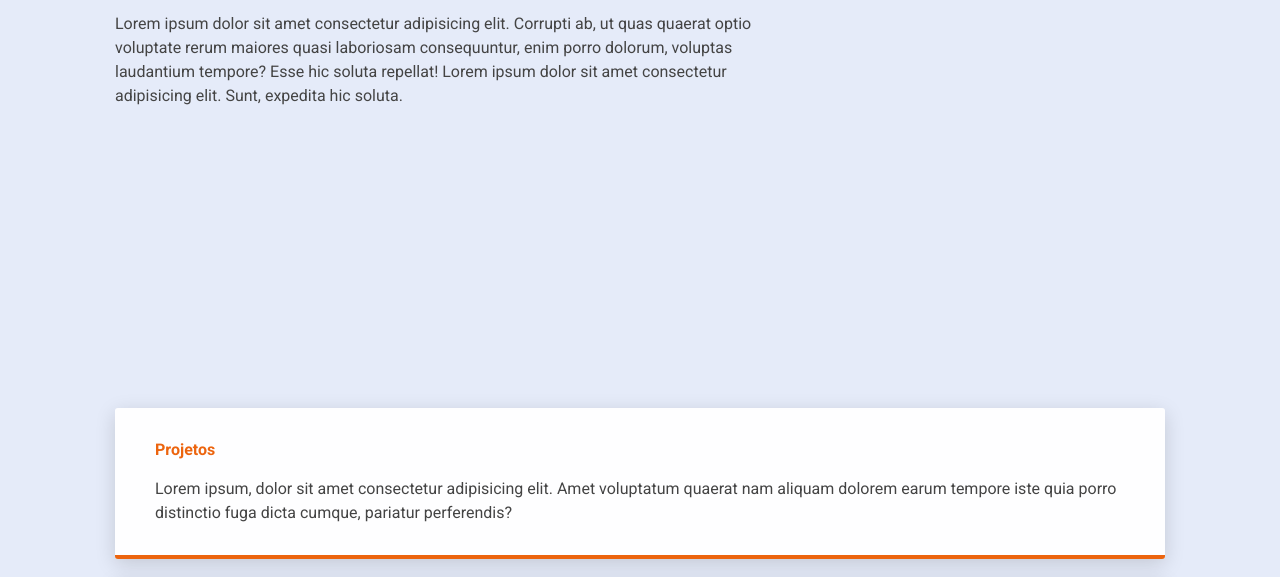
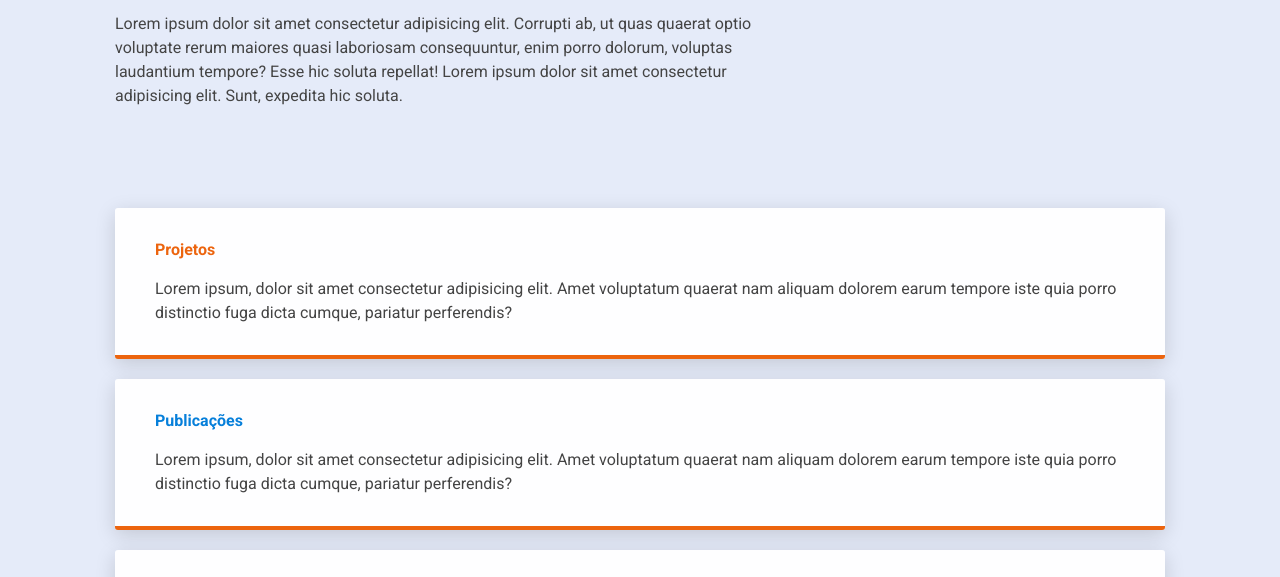
Before and after one commit to lucasflomuller/observatorio-mobilidade, a website: page publicacoes.html in a window 1280 px wide. Shown: the part 168-745 px from the top of the page. Drawn offline with nearby package versions, Linux system fonts and the light colour scheme; files that its build step writes are made by us from their sources.

Commit message:
change paddings

```diff
--- a/sass/layout/_header.scss
+++ b/sass/layout/_header.scss
@@ -46,7 +46,7 @@
 
 .publicacoes-header {
   width: 100%;
-  padding: 10rem 0 20rem 0;
+  padding: 10rem 0 23rem 0;
   position: relative;
 
   background-image: url(../img/backgrounds/bg-6.svg);
--- a/sass/pages/_publicacoes.scss
+++ b/sass/pages/_publicacoes.scss
@@ -1,6 +1,7 @@
 .section-categories {
   padding: 10rem 0;
-  background-color:#e5ebf9;
+  position: relative;
+  margin-top: -23rem;
 
   @include respond(tab-port) {
     padding: 2rem 0;
```
